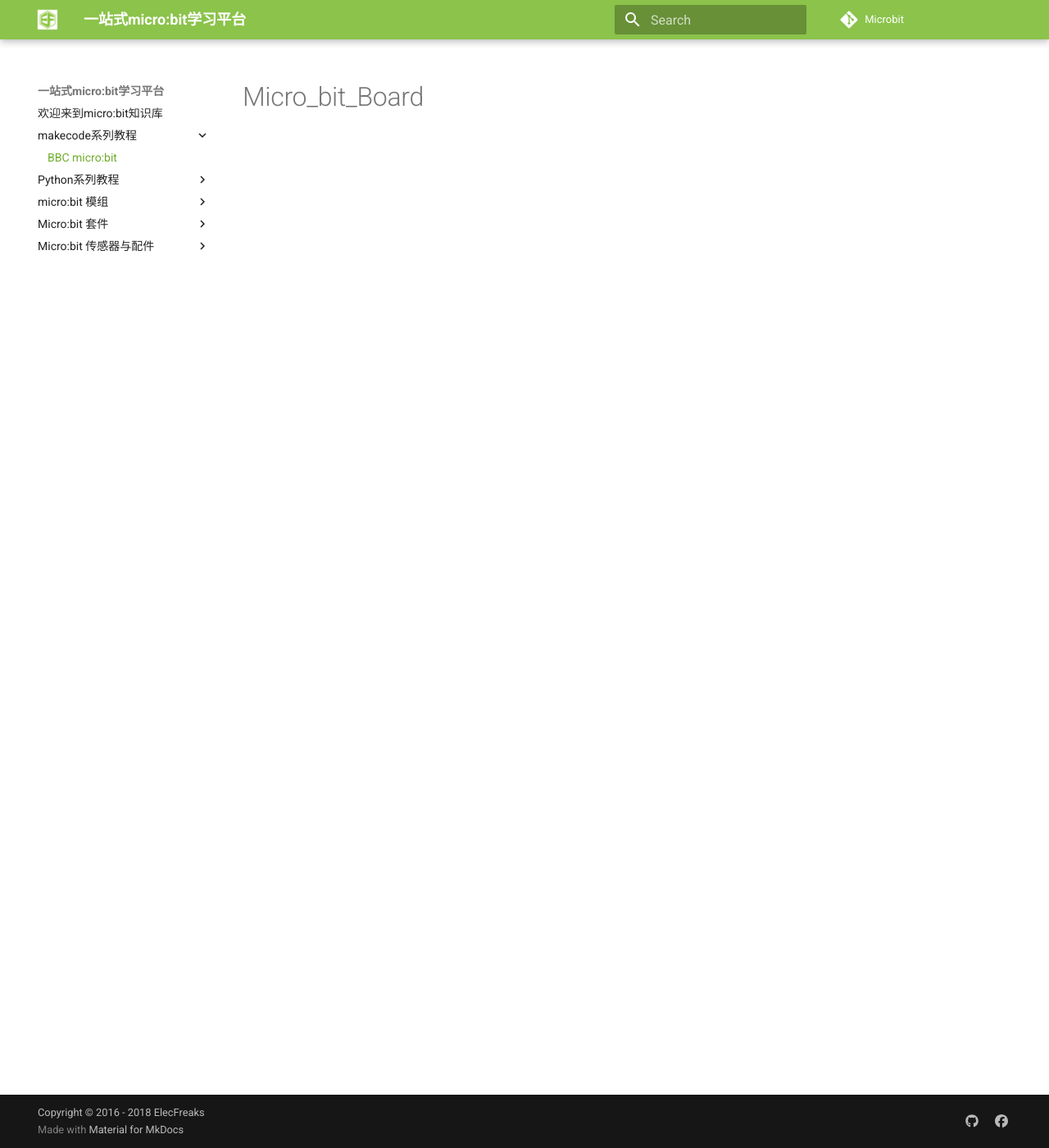
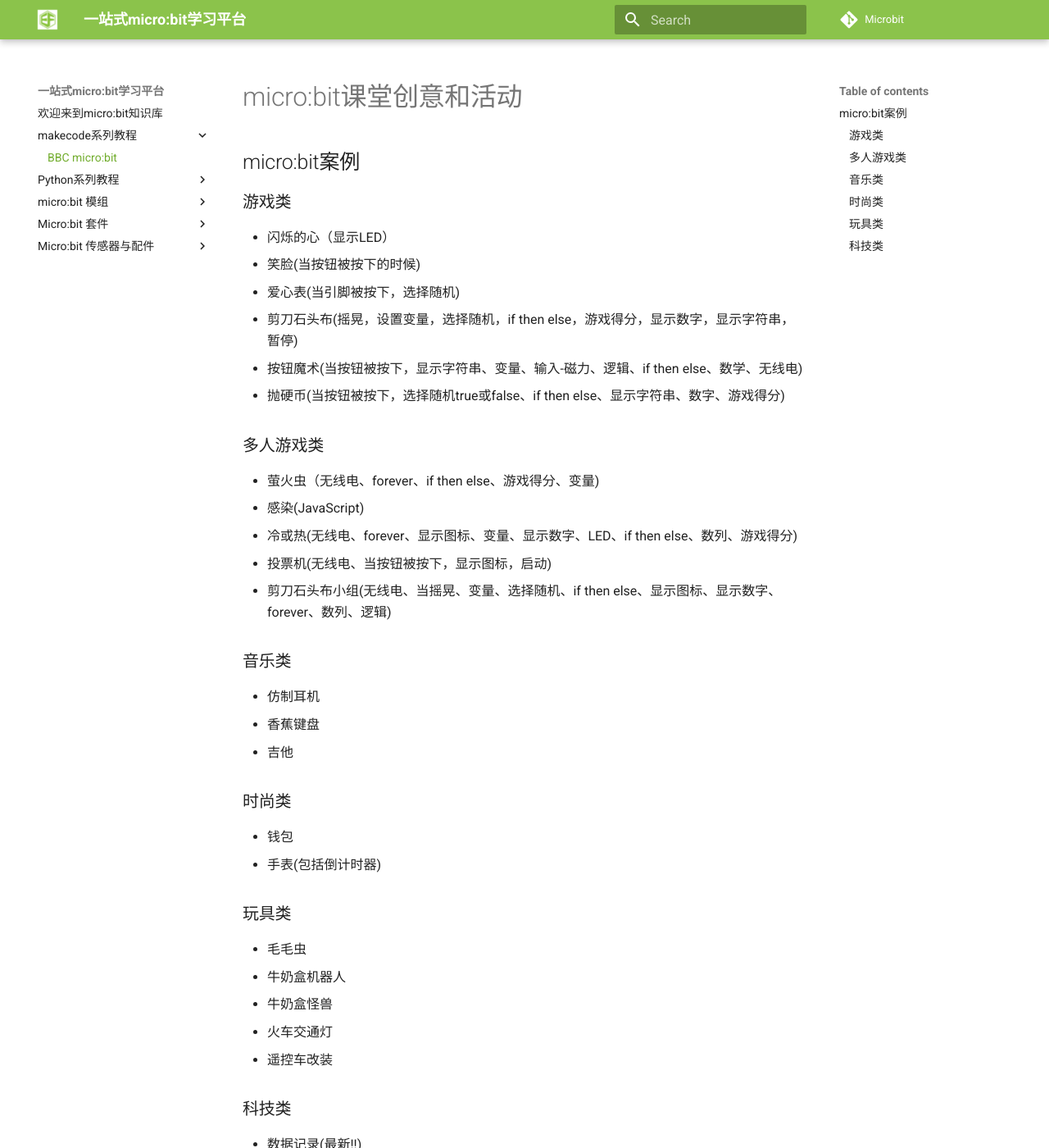
Before and after one commit to zorazeng/learn-cn, an MkDocs documentation site: the page built from docs/Micro_bit_Board.md, in a window 1280 px wide and 1400 px high. Shown: the whole window at 82% size. Built offline with MkDocs 1.6.1 and Material for MkDocs 9.7.7, drawn with Linux system fonts in a browser that asks for light colours; comment, search, counter and statistics services are not loaded; old or Windows-style settings are respelled for this version of MkDocs; some of the changed text lies outside the part shown.

Commit message:
Update Micro_bit_Board.md

```diff
--- a/docs/Micro_bit_Board.md
+++ b/docs/Micro_bit_Board.md
@@ -1 +1,48 @@
-# Micro_bit_Board
+# micro:bit课堂创意和活动
+
+## micro:bit案例
+
+### 游戏类
+
+- 闪烁的心（显示LED）
+- 笑脸(当按钮被按下的时候)
+- 爱心表(当引脚被按下，选择随机)
+- 剪刀石头布(摇晃，设置变量，选择随机，if then else，游戏得分，显示数字，显示字符串，暂停)
+- 按钮魔术(当按钮被按下，显示字符串、变量、输入-磁力、逻辑、if then else、数学、无线电)
+- 抛硬币(当按钮被按下，选择随机true或false、if then else、显示字符串、数字、游戏得分)
+
+### 多人游戏类
+
+- 萤火虫（无线电、forever、if then else、游戏得分、变量)
+- 感染(JavaScript)
+- 冷或热(无线电、forever、显示图标、变量、显示数字、LED、if then else、数列、游戏得分)
+- 投票机(无线电、当按钮被按下，显示图标，启动)
+- 剪刀石头布小组(无线电、当摇晃、变量、选择随机、if then else、显示图标、显示数字、forever、数列、逻辑)
+
+### 音乐类
+
+- 仿制耳机
+- 香蕉键盘
+- 吉他
+
+### 时尚类
+
+- 钱包
+- 手表(包括倒计时器)
+
+### 玩具类
+
+- 毛毛虫
+- 牛奶盒机器人
+- 牛奶盒怪兽
+- 火车交通灯
+- 遥控车改装
+
+### 科技类
+
+- 数据记录(最新!!)
+- 计时门槛
+- 土壤湿度
+- 自动浇水器
+- 反应时间
+- 物质状态
```
